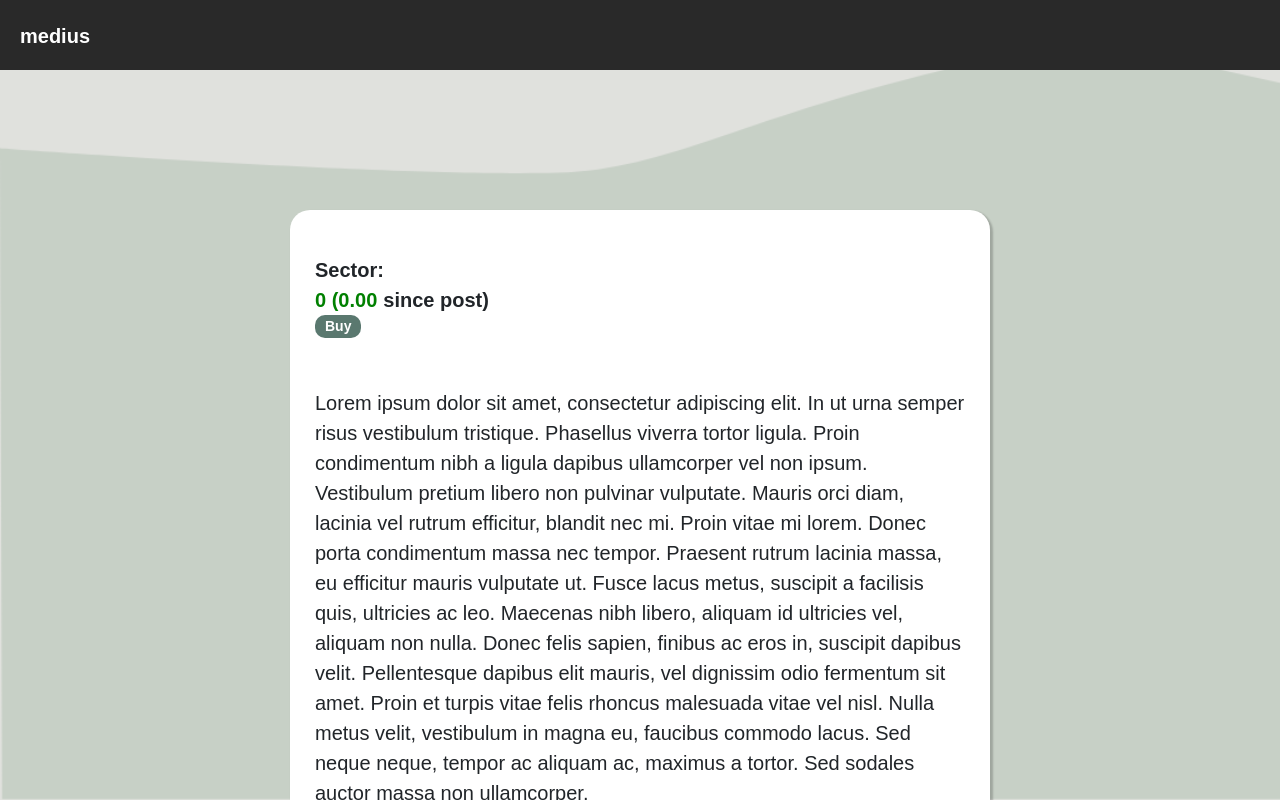
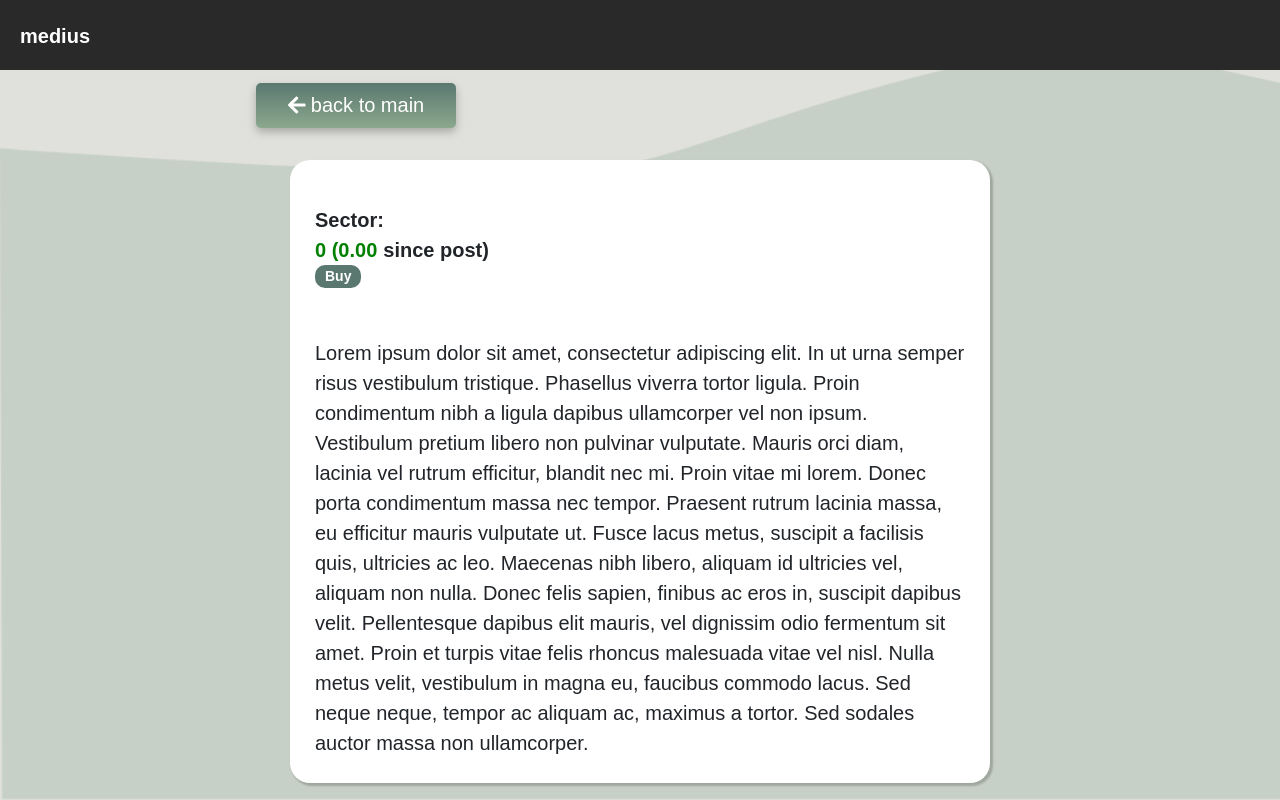
Before and after one commit to Medius-Research-Website/medius-frontend, a React (Create React App) app: page /posts/1 in a window 1280 px wide. Shown: the top 800 px of the page. Built offline with nearby package versions, Linux system fonts and the light colour scheme; no server answers.

Commit message:
navlinks in comments

```diff
--- a/src/components/css_files/post.scss
+++ b/src/components/css_files/post.scss
@@ -97,6 +97,10 @@
     }
     &__comment{
 
+      a {
+        text-decoration: none;
+      }
+
       @include wrapping;
       margin-top: 7px;
       .comment-toggle{
--- a/src/components/css_files/singlepost.scss
+++ b/src/components/css_files/singlepost.scss
@@ -28,9 +28,14 @@ body {
   background-color: white;
   width: 700px;
   margin: auto;
-  margin-top: 50px;
+  margin-top: 7%;
   border-radius: 20px;
-  margin-top: 140px;
+}
+
+.back-button {
+  width: 200px;
+  margin-left: 20vw;
+  margin-top: 1%;
 }
 
 .header {
@@ -76,6 +81,11 @@ body {
   margin-top: 35px;
   margin-bottom: 35px;
   border-radius: 20px;
+
+  a {
+    color: black;
+    text-decoration: none;
+  }
 }
 
 .comments {
--- a/src/components/post.jsx
+++ b/src/components/post.jsx
@@ -47,7 +47,7 @@ export default function Post({ post,  showCommentsHandler, fetchPriceChange }) {
               <div>
             {comments.map((comment)=>
               <p className="feed__post__right__comment__content" key={comment.id}>
-                <span className="feed__post__right__comment__author">{`${comment.author}`}</span>
+                <Link to={`/users/${comment.authorID}`} ><span className="feed__post__right__comment__author">{`${comment.author}`}</span> </Link>
                 {`: ${comment.text}`}</p>
               )}
               <p onClick={onCommentToggle} className="comment-toggle">hide comments</p>
--- a/src/components/singlepost.jsx
+++ b/src/components/singlepost.jsx
@@ -3,6 +3,10 @@ import "./css_files/singlepost.scss";
 import { connect } from 'react-redux';
 import { fetchPost, singlePriceChange, fetchCommentsByPost, addComment } from '../actions';
 import Navbar from "./navbar";
+import { Link } from "react-router-dom";
+import { FontAwesomeIcon } from '@fortawesome/react-fontawesome'
+import { faArrowLeft } from '@fortawesome/free-solid-svg-icons'
+// import { ThreeSixtySharp } from '@material-ui/icons';
 
 // this is the full page for a single post
 class singlepost extends Component {
@@ -37,13 +41,14 @@ class singlepost extends Component {
     const fields = {
       text: comment,
       author: this.props.user.username,
+      authorID: this.props.user.id,
     };
     this.props.addComment(fields, this.props.match.params.postID);
     this.setState({ comment: ''})
   }
 
   render() {
-    const { current, singlePriceChange, comments, singleCurrVal } = this.props.posts
+    const { current, singlePriceChange, comments, singleCurrVal } = this.props.posts;
     const pct = Math.round(singlePriceChange).toFixed(2);
     let key = this.props.match.params.postID;
     //console.log(this.props,'p', this.state.comments, comments[key])
@@ -54,10 +59,11 @@ class singlepost extends Component {
     return (
       <div className="bgcolor">
         <Navbar />
+        <Link to="/landingpage" >
+          <button className="btn btn-primary back-button">
+            <FontAwesomeIcon icon={faArrowLeft} /> back to main</button>
+          </Link>
         <div className="singlepost">
-          {/*<div className="graph">
-            Graph goes here
-          </div>*/}
           <div className="header">
             <h3>{current.insight}</h3>
             <div className="ticker-post">{current.ticker}</div>
@@ -94,7 +100,7 @@ class singlepost extends Component {
             !comments[key] ? null : comments[key].map( comment =>
               <div className="listOfComments" key={comment.id} style={{marginTop:25}}>
                 <div className="comments">
-                  <div className="username">{comment.author}: &nbsp;</div> {/*only allow first name*/}
+                  <Link to={`/users/${comment.authorID}`} ><div className="username">{comment.author}: &nbsp;</div></Link>
                   <div>{comment.text}</div>
                 </div>
               </div>
```
